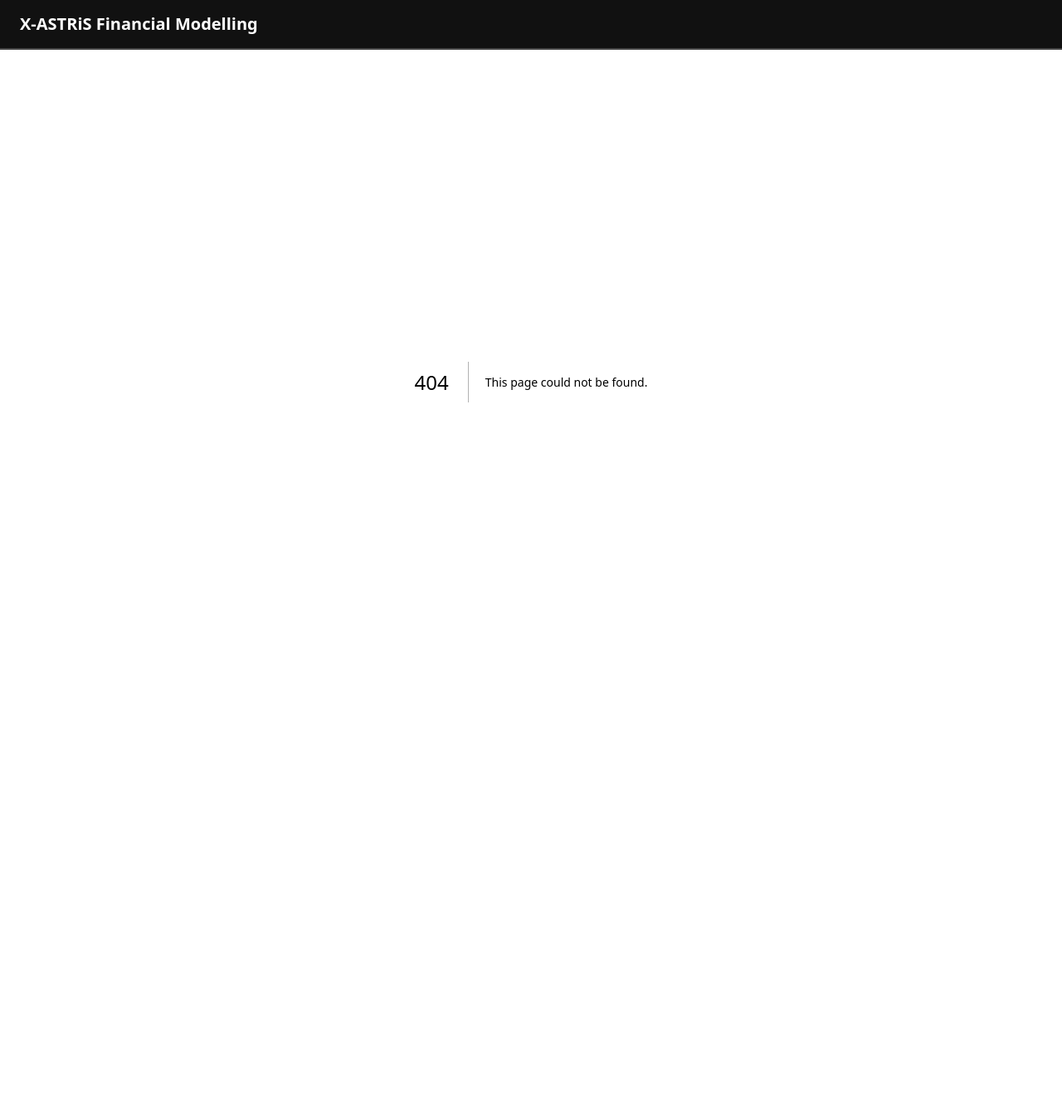
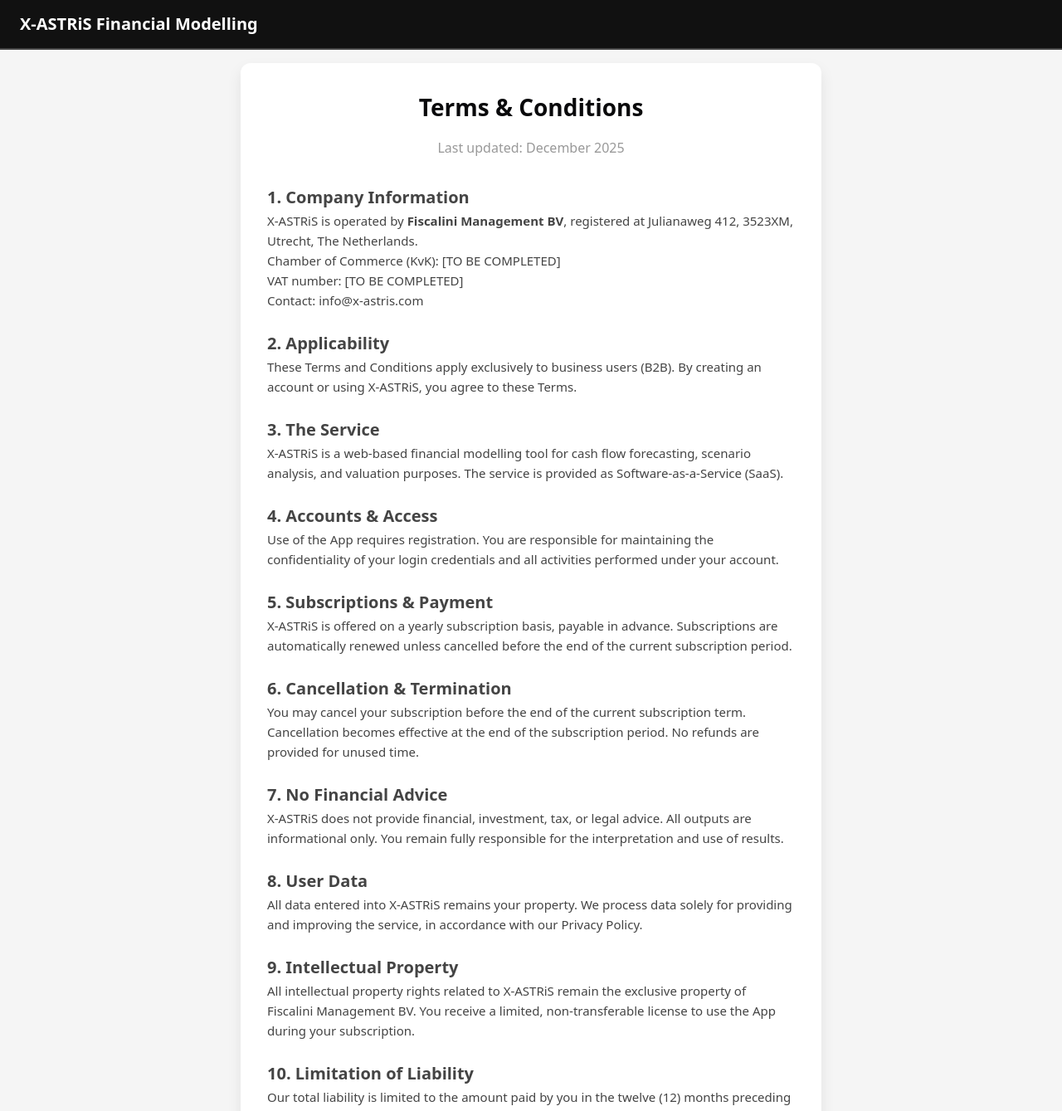
Before and after one commit to x-astris/x-astris-frontend, a Next.js app: page /terms in a window 1280 px wide. Before the commit this address had no page. Shown: the top 1339 px of the page at 83% size. Before the commit the page ends 860 px from the top, so only its background shows below. Built offline with nearby package versions, Linux system fonts and the light colour scheme.

Commit message:
Terms and conditions

```diff
--- a/app/forgot-password/page.tsx
+++ b/app/forgot-password/page.tsx
@@ -36,9 +36,11 @@
         </div>
       </section>
 
-      <footer className="login-footer">
-        <Link href="/privacy">Privacy Policy</Link>
-      </footer>
+<footer className="login-footer">
+  <Link href="/privacy">Privacy Policy</Link>
+  <span className="login-footer-separator">·</span>
+  <Link href="/terms">Terms &amp; Conditions</Link>
+</footer>
     </main>
   );
 }
--- a/app/login/page.tsx
+++ b/app/login/page.tsx
@@ -39,9 +39,12 @@
     </div>
   </section>
 
-  <footer className="login-footer">
-    <Link href="/privacy">Privacy Policy</Link>
-  </footer>
+<footer className="login-footer">
+  <Link href="/privacy">Privacy Policy</Link>
+  <span className="login-footer-separator">·</span>
+  <Link href="/terms">Terms &amp; Conditions</Link>
+</footer>
+
 </main>
 
   );
--- a/app/register/page.tsx
+++ b/app/register/page.tsx
@@ -40,9 +40,11 @@
       </section>
 
       {/* FOOTER */}
-      <footer className="login-footer">
-        <Link href="/privacy">Privacy Policy</Link>
-      </footer>
+<footer className="login-footer">
+  <Link href="/privacy">Privacy Policy</Link>
+  <span className="login-footer-separator">·</span>
+  <Link href="/terms">Terms &amp; Conditions</Link>
+</footer>
     </main>
   );
 }
--- a/app/reset-password/page.tsx
+++ b/app/reset-password/page.tsx
@@ -42,9 +42,11 @@
       </section>
 
       {/* FOOTER */}
-      <footer className="login-footer">
-        <Link href="/privacy">Privacy Policy</Link>
-      </footer>
+<footer className="login-footer">
+  <Link href="/privacy">Privacy Policy</Link>
+  <span className="login-footer-separator">·</span>
+  <Link href="/terms">Terms &amp; Conditions</Link>
+</footer>
     </main>
   );
 }
--- /dev/null
+++ b/app/terms/page.tsx
@@ -0,0 +1,170 @@
+import Link from "next/link";
+
+export default function TermsPage() {
+  return (
+    <main
+      style={{
+        minHeight: "100vh",
+        display: "flex",
+        alignItems: "center",
+        justifyContent: "center",
+        background: "#f5f5f5",
+        padding: 16,
+      }}
+    >
+      <div
+        style={{
+          width: "100%",
+          maxWidth: 700,
+          background: "#ffffff",
+          borderRadius: 12,
+          padding: 32,
+          boxShadow: "0 8px 18px rgba(0,0,0,0.08)",
+        }}
+      >
+        <h1
+          style={{
+            fontSize: 28,
+            fontWeight: 700,
+            marginBottom: 16,
+            textAlign: "center",
+          }}
+        >
+          Terms & Conditions
+        </h1>
+
+        <p style={{ textAlign: "center", color: "#999", marginBottom: 32 }}>
+          Last updated: December 2025
+        </p>
+
+        <div style={{ lineHeight: 1.6, color: "#444", fontSize: 15 }}>
+          <h2 style={{ fontSize: 20, fontWeight: 600, marginTop: 24 }}>
+            1. Company Information
+          </h2>
+          <p>
+            X-ASTRiS is operated by <strong>Fiscalini Management BV</strong>,
+            registered at Julianaweg 412, 3523XM, Utrecht, The Netherlands.
+          </p>
+          <p>
+            Chamber of Commerce (KvK): [TO BE COMPLETED]
+            <br />
+            VAT number: [TO BE COMPLETED]
+            <br />
+            Contact: info@x-astris.com
+          </p>
+
+          <h2 style={{ fontSize: 20, fontWeight: 600, marginTop: 24 }}>
+            2. Applicability
+          </h2>
+          <p>
+            These Terms and Conditions apply exclusively to business users (B2B).
+            By creating an account or using X-ASTRiS, you agree to these Terms.
+          </p>
+
+          <h2 style={{ fontSize: 20, fontWeight: 600, marginTop: 24 }}>
+            3. The Service
+          </h2>
+          <p>
+            X-ASTRiS is a web-based financial modelling tool for cash flow
+            forecasting, scenario analysis, and valuation purposes. The service
+            is provided as Software-as-a-Service (SaaS).
+          </p>
+
+          <h2 style={{ fontSize: 20, fontWeight: 600, marginTop: 24 }}>
+            4. Accounts & Access
+          </h2>
+          <p>
+            Use of the App requires registration. You are responsible for
+            maintaining the confidentiality of your login credentials and all
+            activities performed under your account.
+          </p>
+
+          <h2 style={{ fontSize: 20, fontWeight: 600, marginTop: 24 }}>
+            5. Subscriptions & Payment
+          </h2>
+          <p>
+            X-ASTRiS is offered on a yearly subscription basis, payable in
+            advance. Subscriptions are automatically renewed unless cancelled
+            before the end of the current subscription period.
+          </p>
+
+          <h2 style={{ fontSize: 20, fontWeight: 600, marginTop: 24 }}>
+            6. Cancellation & Termination
+          </h2>
+          <p>
+            You may cancel your subscription before the end of the current
+            subscription term. Cancellation becomes effective at the end of the
+            subscription period. No refunds are provided for unused time.
+          </p>
+
+          <h2 style={{ fontSize: 20, fontWeight: 600, marginTop: 24 }}>
+            7. No Financial Advice
+          </h2>
+          <p>
+            X-ASTRiS does not provide financial, investment, tax, or legal
+            advice. All outputs are informational only. You remain fully
+            responsible for the interpretation and use of results.
+          </p>
+
+          <h2 style={{ fontSize: 20, fontWeight: 600, marginTop: 24 }}>
+            8. User Data
+          </h2>
+          <p>
+            All data entered into X-ASTRiS remains your property. We process
+            data solely for providing and improving the service, in accordance
+            with our Privacy Policy.
+          </p>
+
+          <h2 style={{ fontSize: 20, fontWeight: 600, marginTop: 24 }}>
+            9. Intellectual Property
+          </h2>
+          <p>
+            All intellectual property rights related to X-ASTRiS remain the
+            exclusive property of Fiscalini Management BV. You receive a
+            limited, non-transferable license to use the App during your
+            subscription.
+          </p>
+
+          <h2 style={{ fontSize: 20, fontWeight: 600, marginTop: 24 }}>
+            10. Limitation of Liability
+          </h2>
+          <p>
+            Our total liability is limited to the amount paid by you in the
+            twelve (12) months preceding the event giving rise to liability.
+            Indirect or consequential damages, including loss of profit or
+            data, are excluded.
+          </p>
+
+          <h2 style={{ fontSize: 20, fontWeight: 600, marginTop: 24 }}>
+            11. Governing Law
+          </h2>
+          <p>
+            These Terms are governed by Dutch law. Any disputes shall be
+            submitted exclusively to the District Court of Midden-Nederland
+            (Utrecht).
+          </p>
+        </div>
+
+        {/* Back to Login Button */}
+        <div style={{ marginTop: 40, textAlign: "center" }}>
+          <Link
+            href="/login"
+            style={{
+              display: "inline-block",
+              padding: "10px 20px",
+              background: "#0070f3",
+              color: "#fff",
+              borderRadius: 8,
+              textDecoration: "none",
+              fontWeight: 600,
+              fontSize: 14,
+              boxShadow: "0 2px 6px rgba(0,0,0,0.1)",
+            }}
+          >
+            Back to Login
+          </Link>
+        </div>
+      </div>
+    </main>
+  );
+}
--- a/app/verify-email/page.tsx
+++ b/app/verify-email/page.tsx
@@ -48,9 +48,11 @@
       </section>
 
       {/* FOOTER */}
-      <footer className="login-footer">
-        <Link href="/privacy">Privacy Policy</Link>
-      </footer>
+<footer className="login-footer">
+  <Link href="/privacy">Privacy Policy</Link>
+  <span className="login-footer-separator">·</span>
+  <Link href="/terms">Terms &amp; Conditions</Link>
+</footer>
     </main>
   );
 }
```
